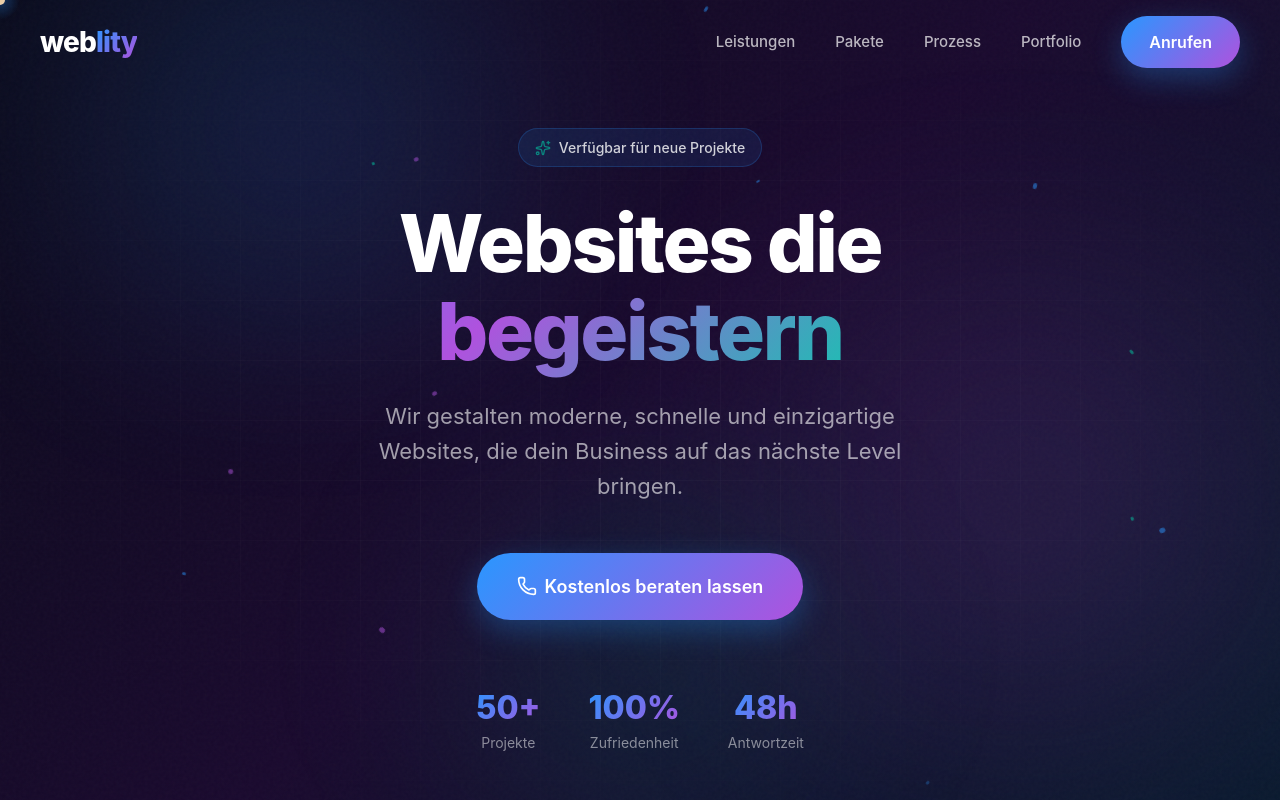
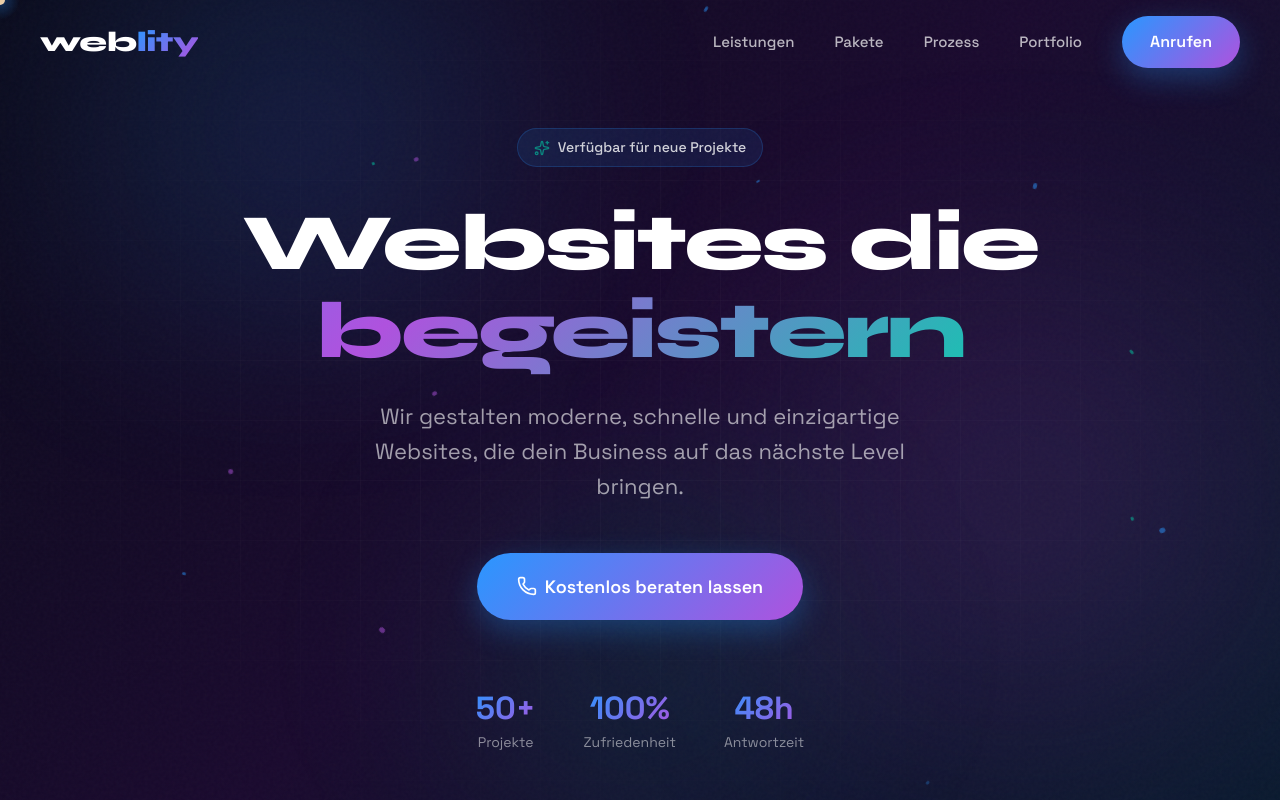
Before and after one commit to nikk-35/Weblity, a React (Vite) app: page / in a window 1280 px wide. Shown: the top 800 px of the page. Built offline with nearby package versions, Linux system fonts and the light colour scheme.

Commit message:
🔤 Premium Schriftarten
- Syne für Headlines (geometrisch, einzigartig)
- Space Grotesk für Body (modern, tech)
- Weg von Standard Inter/SF Pro

```diff
--- a/src/App.tsx
+++ b/src/App.tsx
@@ -447,7 +447,7 @@ function FadeIn({ children, delay = 0 }: { children: ReactNode; delay?: number }
 
 function Logo() {
   return (
-    <span style={{ fontFamily: 'SF Pro Display, -apple-system, sans-serif', fontWeight: 800, fontSize: '1.75rem', letterSpacing: '-0.03em' }}>
+    <span style={{ fontFamily: 'Syne, sans-serif', fontWeight: 800, fontSize: '1.75rem', letterSpacing: '-0.02em' }}>
       <span style={{ color: '#fff' }}>web</span>
       <span style={{ background: 'linear-gradient(135deg, #2997ff, #af52de)', WebkitBackgroundClip: 'text', WebkitTextFillColor: 'transparent' }}>lity</span>
     </span>
@@ -1005,16 +1005,17 @@ export default function App() {
   return (
     <>
       <style>{`
-        @import url('https://fonts.googleapis.com/css2?family=Inter:wght@400;500;600;700;800&display=swap');
+        @import url('https://fonts.googleapis.com/css2?family=Space+Grotesk:wght@400;500;600;700&family=Syne:wght@600;700;800&display=swap');
         *, *::before, *::after { box-sizing: border-box; margin: 0; padding: 0; }
         html { scroll-behavior: smooth; font-size: 16px; }
         body {
-          font-family: 'SF Pro Display', 'Inter', -apple-system, BlinkMacSystemFont, sans-serif;
+          font-family: 'Space Grotesk', -apple-system, BlinkMacSystemFont, sans-serif;
           background: #0a0a1a;
           color: #fff;
           -webkit-font-smoothing: antialiased;
           overflow-x: hidden;
         }
+        h1, h2, h3 { font-family: 'Syne', sans-serif; }
         ::selection { background: rgba(41, 151, 255, 0.4); }
         ::-webkit-scrollbar { width: 8px; }
         ::-webkit-scrollbar-track { background: #0a0a1a; }
```
